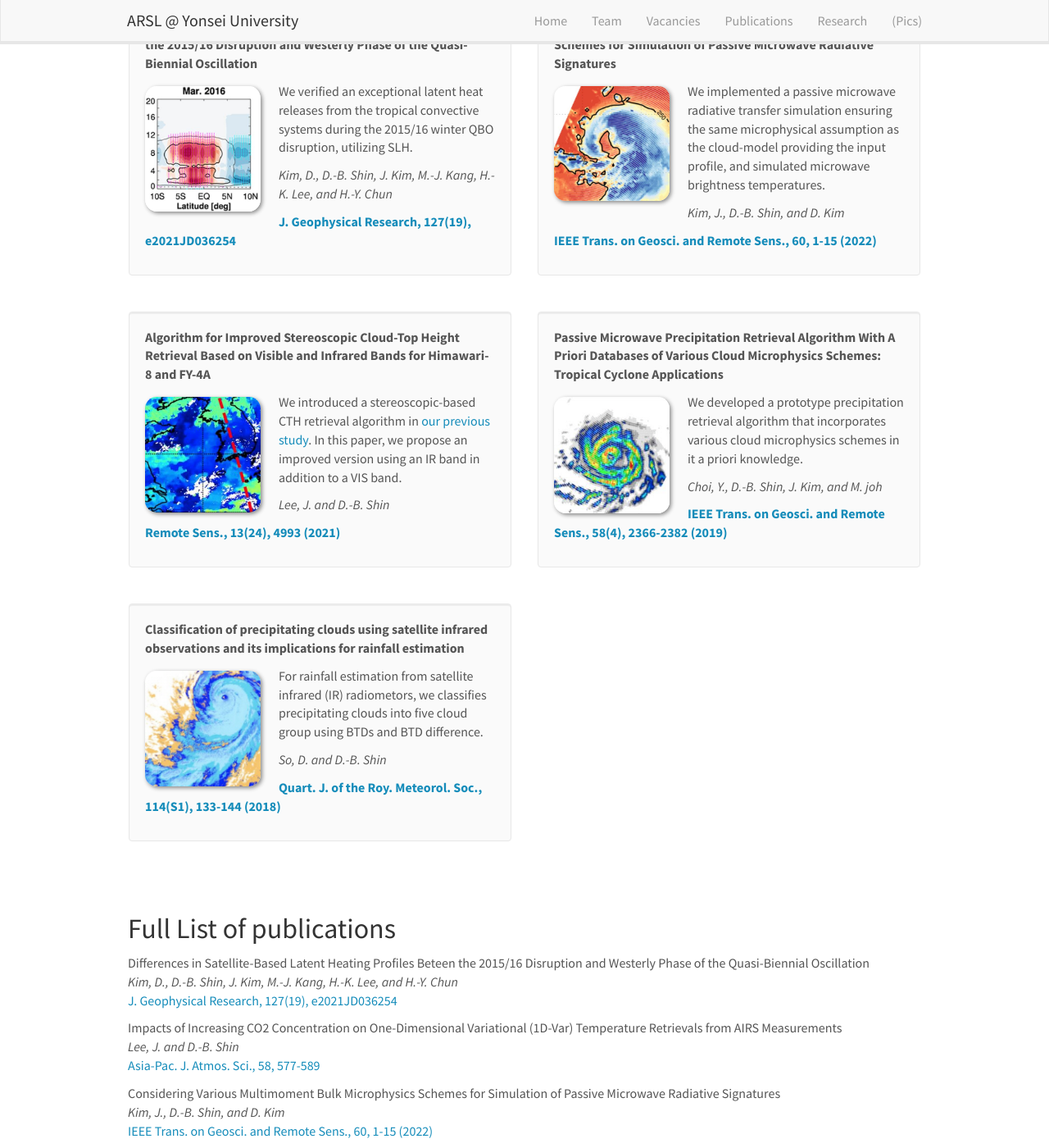
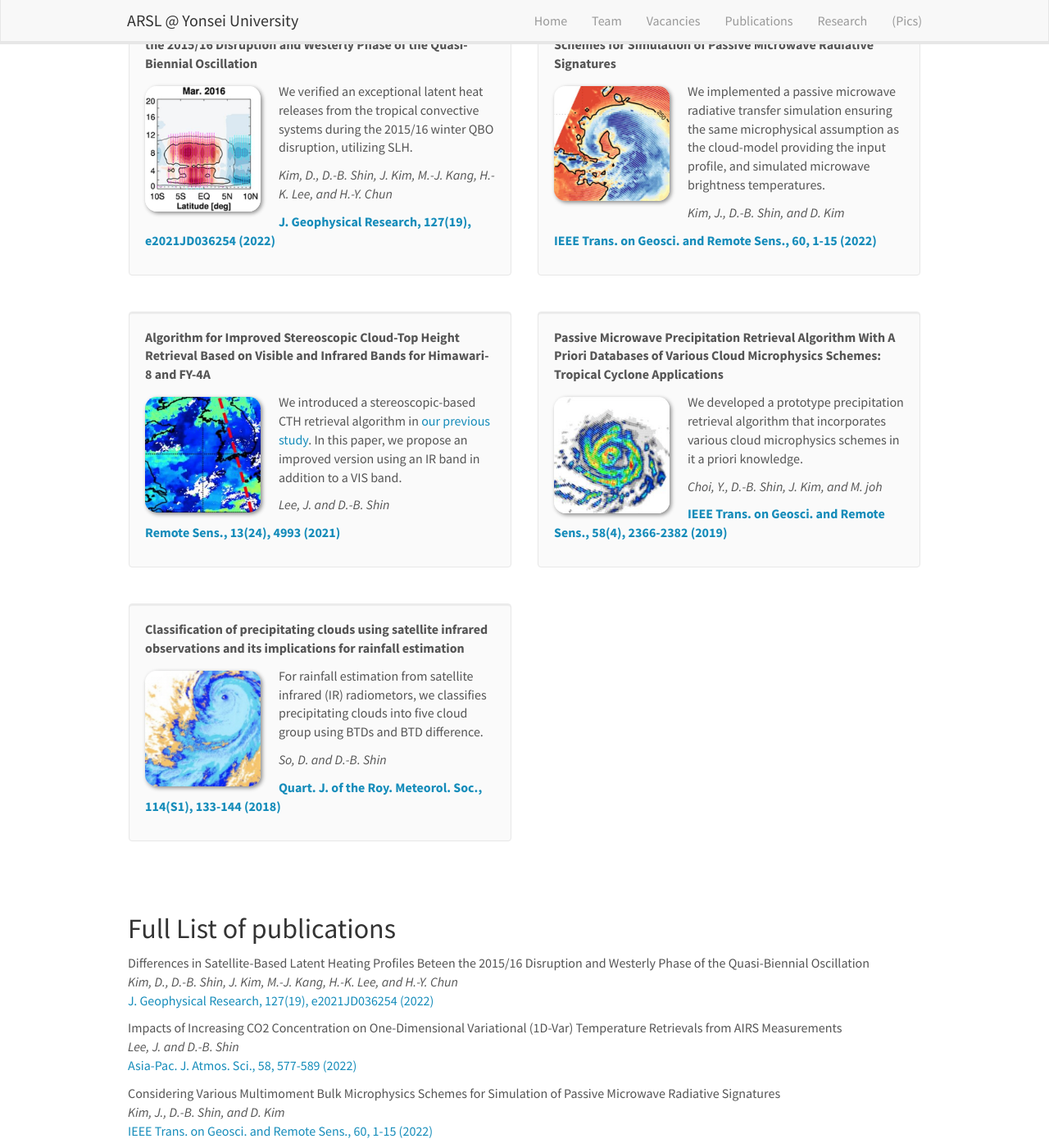
Before and after one commit to roo2003/roo2003.github.io, a Jekyll site: the page built from _pages/publications.md, in a window 1280 px wide and 1400 px high, scrolled down 241 px. Shown: the whole window at 82% size. Built offline with Jekyll 4.4.1, drawn with Linux system fonts in a browser that asks for light colours; nearby versions of some CDN libraries.

Commit message:
Update publist.yml

```diff
--- a/_data/publist.yml
+++ b/_data/publist.yml
@@ -4,7 +4,7 @@
   authors: Kim, D., D.-B. Shin, J. Kim, M.-J. Kang, H.-K. Lee, and H.-Y. Chun
   link:
     url: https://doi.org/10.1029/2021JD036254
-    display: J. Geophysical Research, 127(19), e2021JD036254
+    display: J. Geophysical Research, 127(19), e2021JD036254 (2022)
   highlight: 1
 
 - title: "Impacts of Increasing CO2 Concentration on One-Dimensional Variational (1D-Var) Temperature Retrievals from AIRS Measurements"
@@ -13,7 +13,7 @@
   authors: Lee, J. and D.-B. Shin
   link:
     url: https://doi.org/10.1007/s13143-022-00276-3
-    display: Asia-Pac. J. Atmos. Sci., 58, 577-589
+    display: Asia-Pac. J. Atmos. Sci., 58, 577-589 (2022)
   highlight: 0
 
 - title: "Considering Various Multimoment Bulk Microphysics Schemes for Simulation of Passive Microwave Radiative Signatures"
```
